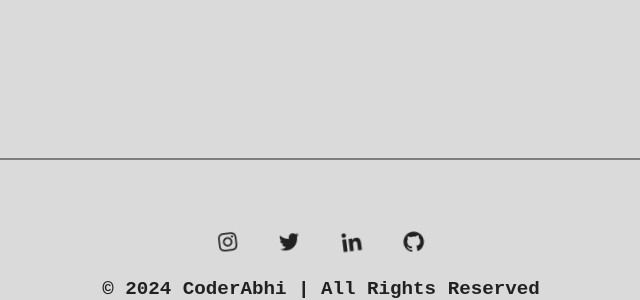
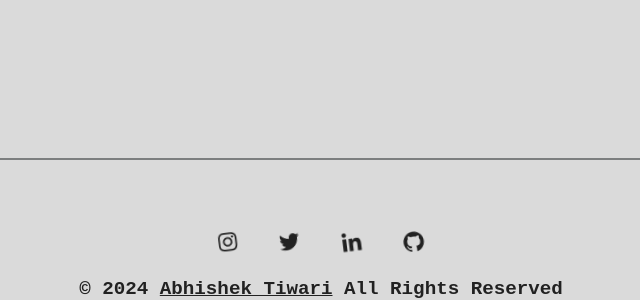
Before and after one commit to Abhishekkr6/30-mini-JS_Projects, a plain HTML site: page index.html in a window 1280 px wide. Shown: the part 3972-4272 px from the top of the page, without its empty margins (319-959 px from the left). Drawn offline with nearby package versions, Linux system fonts and the light colour scheme.

Commit message:
some changes

```diff
--- a/index.html
+++ b/index.html
@@ -445,7 +445,7 @@
             <a href="https://github.com/Abhishekkr6" target="_blank"><i class='bx bxl-github bx-tada' ></i></a>
         </div>
         <h3>
-            &copy; 2024 CoderAbhi | All Rights Reserved
+            &copy; 2024 <span><a href="https://tiwariabhishek.vercel.app/" target="_blank">Abhishek Tiwari</a></span> All Rights Reserved
         </h3>
     </footer>
 
```
